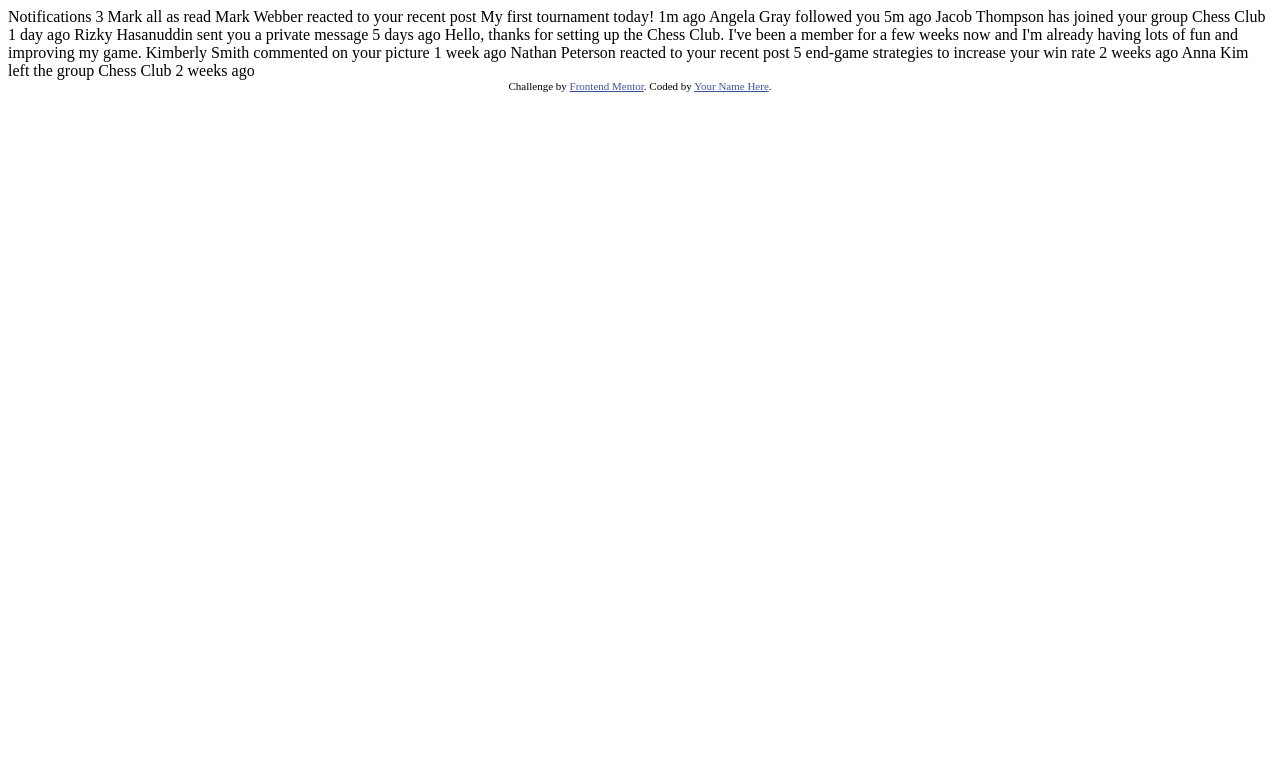
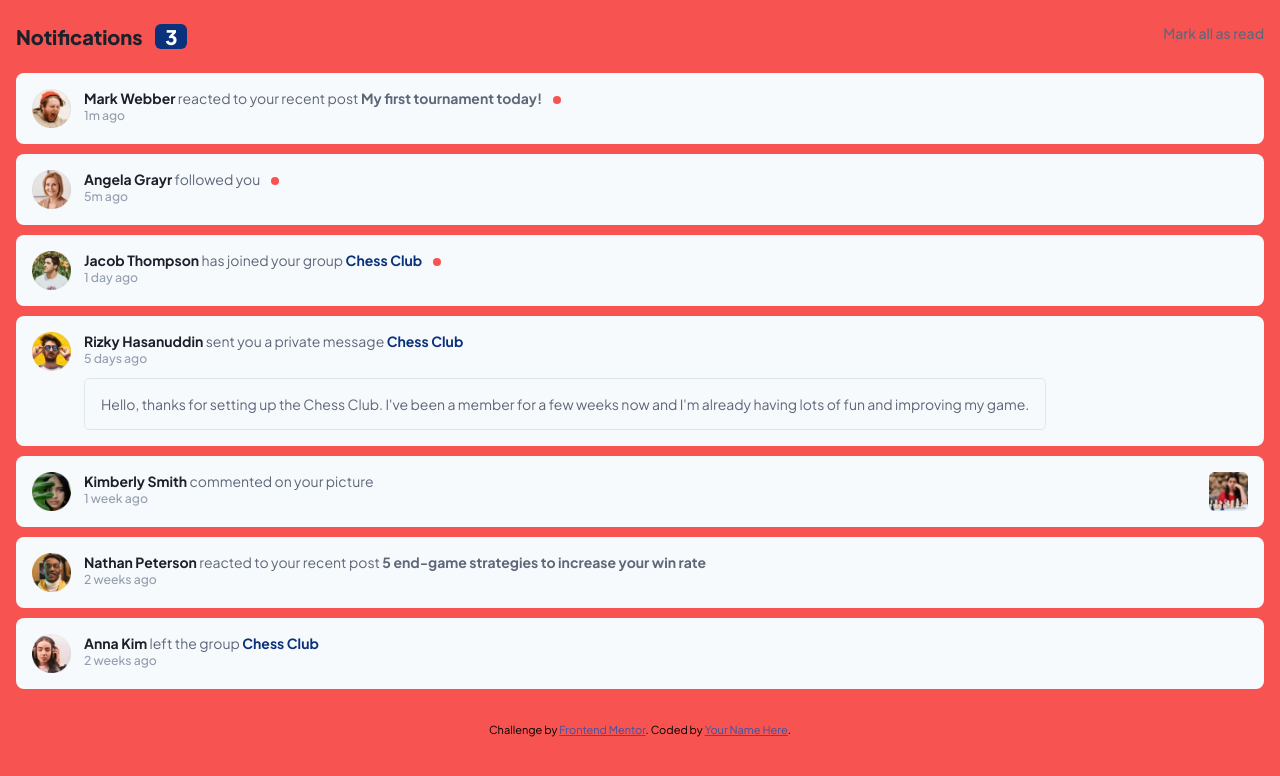
Before and after one commit to vircastillo75/notifications, a plain HTML site: page index.html in a window 1280 px wide. Drawn offline with Linux system fonts and the light colour scheme.

Commit message:
casi listo

```diff
--- a/index.html
+++ b/index.html
@@ -5,43 +5,122 @@
   <meta name="viewport" content="width=device-width, initial-scale=1.0"> <!-- displays site properly based on user's device -->
 
   <link rel="icon" type="image/png" sizes="32x32" href="./assets/images/favicon-32x32.png">
-
   <title>Frontend Mentor | Notifications page</title>
-
-  <!-- Feel free to remove these styles or customise in your own stylesheet 👍 -->
-  <style>
-    .attribution { font-size: 11px; text-align: center; }
-    .attribution a { color: hsl(228, 45%, 44%); }
-  </style>
+  <link rel="stylesheet" href="./styles.css">
 </head>
 <body>
 
-  Notifications 3
+  <section class="main">
 
-  Mark all as read
+    <div class="notifications">
+      <h3 class="title">Notifications <span class="number" >3</span> </h3>
+      <p class="mark">Mark all as read</p>
 
-  Mark Webber reacted to your recent post My first tournament today!
-  1m ago
+    </div>
 
-  Angela Gray followed you
-  5m ago
+    <div class="post">
+      <img class="image" src='./assets/images/avatar-mark-webber.webp'
+      alt=''>
+      <div>
+        <p>
+          <span class='name'> Mark Webber</span>
+          <span>reacted to your recent post</span>
+          <span class="reaction">My first tournament today!</span>
+          <span class="status not-read"></span>
+        </p>
+        <p class="time">1m ago</p>
+      </div>
+    </div>
 
-  Jacob Thompson has joined your group Chess Club
-  1 day ago
+    <div class="post">
+      <img class="image" src='./assets/images/avatar-angela-gray.webp'
+      alt=''>
+      <div>
+        <p>
+          <span class='name'> Angela Grayr</span>
+          <span>followed you</span>
+          <span class="status not-read"></span>
+        </p>
+        <p class="time"> 5m ago</p>
+      </div>
+    </div>
 
-  Rizky Hasanuddin sent you a private message
-  5 days ago
-  Hello, thanks for setting up the Chess Club. I've been a member for a few weeks now and
-  I'm already having lots of fun and improving my game.
+    <div class="post">
+      <img class="image" src='./assets/images/avatar-jacob-thompson.webp'
+      alt=''>
+      <div>
+        <p>
+          <span class='name'>Jacob Thompson</span>
+          <span> has joined your group </span>
+          <span class="group">Chess Club</span>
+          <span class="status not-read"></span>
+        </p>
+        <p class="time"> 1 day ago</p>
+      </div>
+    </div>
 
-  Kimberly Smith commented on your picture
-  1 week ago
+    <div class="post">
+      <img class="image" src='./assets/images/avatar-rizky-hasanuddin.webp'
+      alt=''>
+      <div>
+        <p>
+          <span class='name'> Rizky Hasanuddin</span>
+          <span> sent you a private message </span>
+          <span class="group">Chess Club</span>
+          <span class="status"></span>
+        </p>
+        <p class="time">5 days ago</p>
+        <div class="message-container">
+          <p class="message">Hello, thanks for setting up the Chess Club. I've been a member for a few weeks now and
+            I'm already having lots of fun and improving my game.</p>
+        </div>
+      </div>
+    </div>
 
-  Nathan Peterson reacted to your recent post 5 end-game strategies to increase your win rate
-  2 weeks ago
+    <div class="post">
+      <img class="image" src='./assets/images/avatar-kimberly-smith.webp'
+      alt=''>
+      <div>
+        <p>
+          <span class='name'>Kimberly Smith</span>
+          <span>commented on your picture</span>
+          <span class="status"></span>
+        </p>
+        <p class="time">  1 week ago</p>
+      </div>
+      <img class="picture" src="./assets/images/image-chess.webp" alt="">
+    </div>
 
-  Anna Kim left the group Chess Club
-  2 weeks ago
+    <div class="post">
+      <img class="image" src='./assets/images/avatar-nathan-peterson.webp'
+      alt=''>
+      <div>
+        <p>
+          <span class='name'>Nathan Peterson</span>
+          <span> reacted to your recent post </span>
+          <span class="reaction">5 end-game strategies to increase your win rate</span>
+          <span class="status"></span>
+        </p>
+        <p class="time">2 weeks ago</p>
+      </div>
+    </div>
+
+    <div class="post">
+      <img class="image" src='./assets/images/avatar-anna-kim.webp'
+      alt=''>
+      <div>
+        <p>
+          <span class='name'>Anna Kim</span>
+          <span> left the group </span>
+          <span class="group">Chess Club</span>
+          <span class="status"></span>
+        </p>
+        <p class="time">2 weeks ago</p>
+      </div>
+    </div>
+
+
+  </section>
 
   <div class="attribution">
     Challenge by <a href="https://www.frontendmentor.io?ref=challenge" target="_blank">Frontend Mentor</a>.
--- /dev/null
+++ b/styles.css
@@ -0,0 +1,141 @@
+* {
+    margin: 0;
+    padding: 0;
+    box-sizing: border-box;
+}
+
+:root{
+--Red: hsl(1, 90%, 64%);
+--Blue: hsl(219, 85%, 26%);
+--White: hsl(0, 0%, 100%);
+--Very-light-grayish-blue: hsl(210, 60%, 98%);
+--Light-grayish-blue-1: hsl(211, 68%, 94%);
+--Light-grayish-blue-2: hsl(205, 33%, 90%);
+--Grayish-blue: hsl(219, 14%, 63%);
+--Dark-grayish-blue: hsl(219, 12%, 42%);
+--Very-dark-blue: hsl(224, 21%, 14%);
+}
+
+@font-face {
+    font-family: 'Plus Jakarta Sans';
+    src: url(./assets/fonts/PlusJakartaSans-VariableFont_wght.ttf);
+}
+
+body{
+    font-family: 'Plus Jakarta Sans';
+    background-color: var(--Red);
+}
+
+.main{
+    padding: 24px 16px;
+}
+
+.notifications{
+  display: flex;
+  justify-content: space-between;
+  margin-bottom: 24px;
+& .title{
+    color: var(--Very-dark-blue);
+    font-weight: 800;
+    font-size: 1.25em;
+    word-spacing: 9px;
+  }
+
+
+   & .number{
+    background-color: var(--Blue);
+    color: var(--White);
+    display: inline-block;
+    width: 32px;
+    height: 25px;
+    text-align: center;
+    border-radius: 6px;
+  }
+
+  & .mark {
+    color: var(--Dark-grayish-blue);
+    font-size: 0.875em;
+    font-weight: 500;
+    cursor: pointer;
+   &:hover{
+    color: var(--Blue);
+    }
+}
+}
+
+.post{
+    background-color: var(--Very-light-grayish-blue);
+    border-radius: 8px;
+    display: flex;
+    gap: 13px;
+    padding: 16px;
+    font-size: 0.875em;
+    cursor: pointer;
+    margin: 0 auto 10px;
+    color: var(--Dark-grayish-blue);
+    position: relative;
+    & .image{
+        width: 39px;
+        height: 39px;
+    }
+    & .name{
+        font-weight: bold;
+        color: var(--Very-dark-blue);
+        &:hover{
+            color: var(--Blue);
+        }
+    }
+    & .reaction{
+        font-weight: bold;
+        &:hover{
+            color: var(--Blue);
+        }
+    }
+    & .time{
+        color: var(--Grayish-blue);
+        font-size: 0.875em;
+        font-weight: 500;
+    }
+    & .group{
+        color: var(--Blue);
+        font-weight: bold;
+    }
+    & .message-container{
+        border: 1px solid var(--Light-grayish-blue-2);
+        border-radius: 5px;
+        padding: 16px;
+        margin-top: 12px;
+        &:hover{
+            background-color: var(--Light-grayish-blue-1);
+        }
+    }
+    & .picture{
+        width: 39px;
+        height: 39px;
+        position: absolute;
+        right: 16px;
+
+    }
+
+}
+
+.not-read{
+    display: inline-block;
+    width: 8px;
+    height: 8px;
+    border-radius: 50%;
+    margin-left: 8px;
+    background-color: var(--Red);
+}
+
+
+
+
+.attribution {
+    font-size: 11px;
+    text-align: center;
+}
+
+.attribution a {
+    color: hsl(228, 45%, 44%);
+}
```
